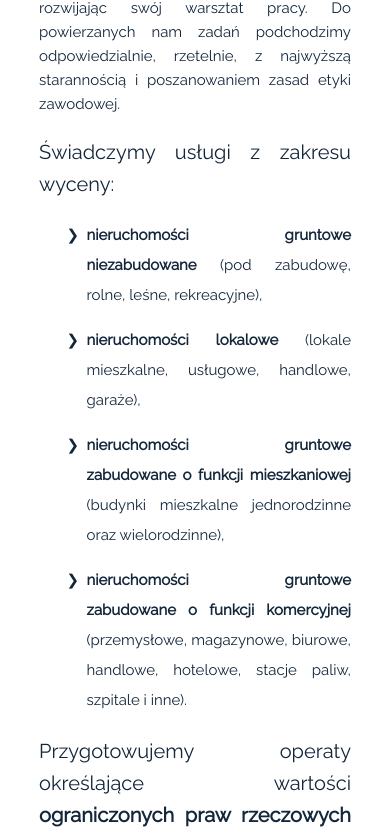
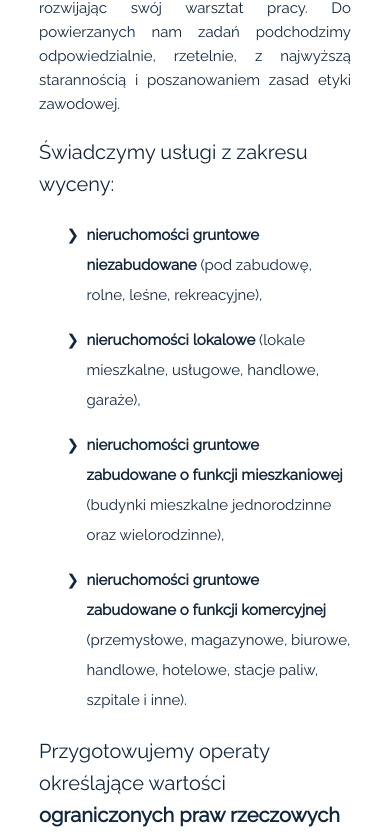
Before and after one commit to markro0308/nieruchomosci_oxon, a React (Create React App) app: page /oferta in a window 390 px wide. Shown: the part 880-1717 px from the top of the page. Built offline with nearby package versions, Linux system fonts and the light colour scheme.

Commit message:
change text-align

```diff
--- a/src/pages/ManagementPage.jsx
+++ b/src/pages/ManagementPage.jsx
@@ -37,7 +37,7 @@ function ManagementPage() {
                         <li>Przechowywanie i utrzymywanie w należytym stanie dokumentacji technicznej budynku.</li>
                         <li>Przeprowadzanie okresowych przeglądów zgodnie ustawą Prawo Budowlane oraz warunkami gwarancyjnymi.</li>
                         <li>Organizacja i nadzór nad konserwacją budynku.</li>
-                        <li>Organizacja pogotowia lokatorskiego.</li>
+                        <li>Organizacja pogotowia awaryjnego.</li>
                         <li>Przygotowywanie planów remontowych.</li>
                         <li>Realizacja planów remontów zgodnie z przyjętymi uchwałami.</li>
                         <li>Pozyskiwanie wykonawców usług i robót budowlanych, negocjowanie cen i warunków umów.</li>
--- a/src/styles/Section.scss
+++ b/src/styles/Section.scss
@@ -322,6 +322,17 @@ p {
 
 
 @media only screen and (max-width: 600px) {
+
+  .content-box {
+    .page-list {
+      text-align: initial;
+    }
+
+    .page-list-subtitle {
+      text-align: initial;
+    }
+  }
+
   #contact_box {
     flex-direction: column;
 
```
